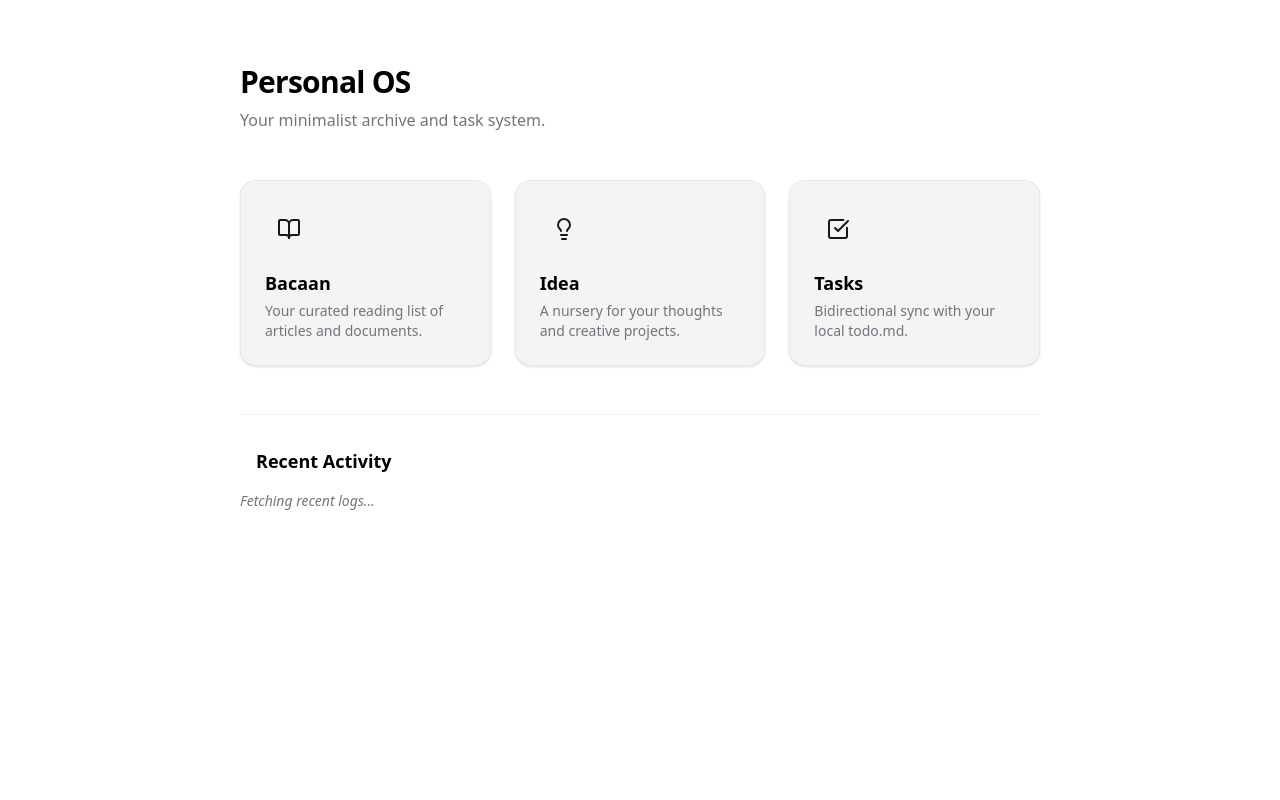
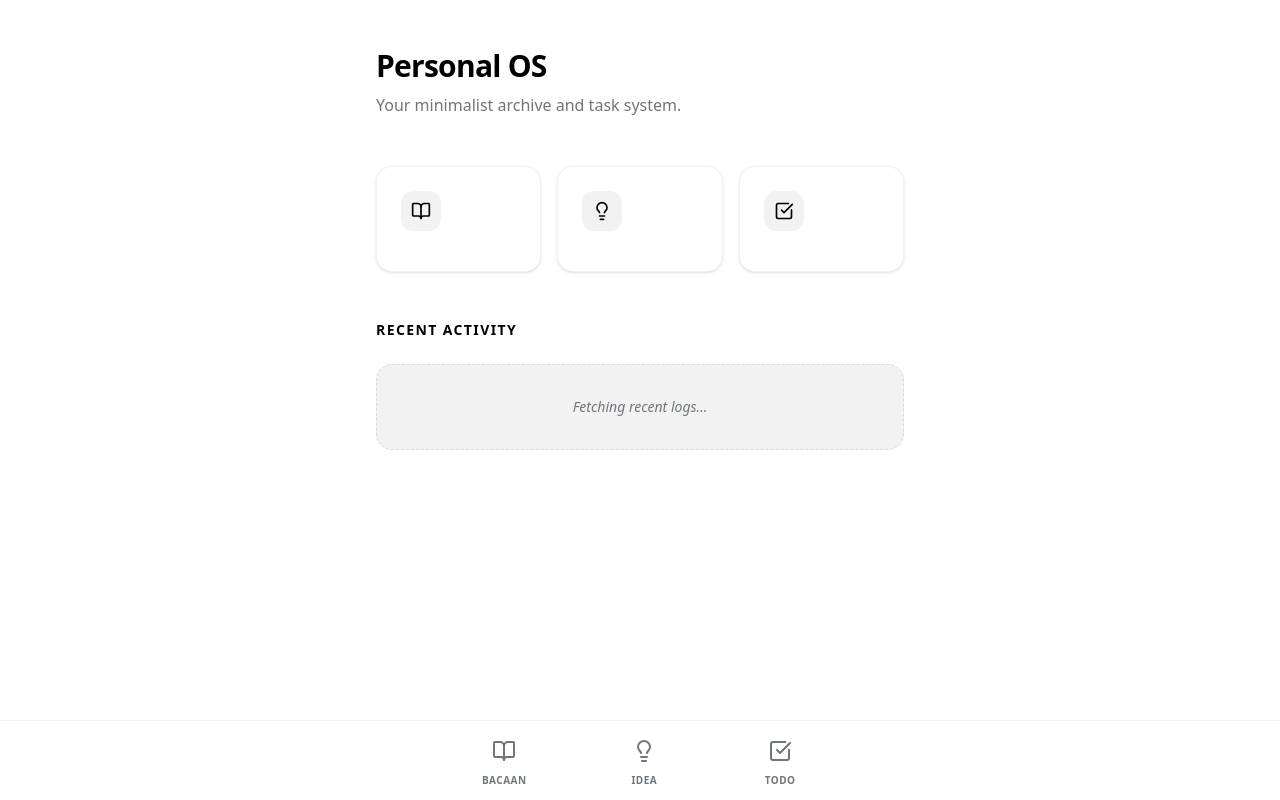
Before and after one commit to pubgnewst99/personal-tma, a Next.js app: page / in a window 1280 px wide. Built offline with nearby package versions, Linux system fonts and the light colour scheme.

Commit message:
style: refactor UI to Tab Bar layout (Layout 1)

```diff
--- a/src/app/layout.tsx
+++ b/src/app/layout.tsx
@@ -25,6 +25,8 @@ export const viewport: Viewport = {
   userScalable: false,
 };
 
+import Navigation from "@/components/Navigation";
+
 export default function RootLayout({
   children,
 }: Readonly<{
@@ -41,9 +43,10 @@ export default function RootLayout({
       <body
         className={`${geistSans.variable} ${geistMono.variable} antialiased selection:bg-accent/30`}
       >
-        <main className="min-h-screen">
+        <main className="min-h-screen pb-24">
           {children}
         </main>
+        <Navigation />
       </body>
     </html>
   );
--- a/src/app/page.tsx
+++ b/src/app/page.tsx
@@ -3,44 +3,37 @@ import CategoryCard from "@/components/CategoryCard";
 
 export default function Home() {
   return (
-    <div className="px-6 py-8 md:px-12 md:py-16 max-w-4xl mx-auto space-y-12">
-      <header className="space-y-2">
-        <h1 className="text-3xl font-bold tracking-tight text-tg-text">
-          Personal OS
-        </h1>
-        <p className="text-tg-hint">
-          Your minimalist archive and task system.
-        </p>
+    <div className="max-w-xl mx-auto px-6 py-12">
+      <header className="mb-12">
+        <h1 className="text-3xl font-bold text-tg-text mb-2 tracking-tight">Personal OS</h1>
+        <p className="text-tg-hint leading-relaxed">Your minimalist archive and task system.</p>
       </header>
 
-      <div className="grid gap-6 sm:grid-cols-2 lg:grid-cols-3">
+      <div className="grid grid-cols-1 md:grid-cols-3 gap-4 mb-12">
         <CategoryCard
           title="Bacaan"
           description="Your curated reading list of articles and documents."
-          iconType="bacaan"
-          href="/bacaan"
+          path="/bacaan"
+          icon={BookOpen}
         />
         <CategoryCard
           title="Idea"
           description="A nursery for your thoughts and creative projects."
-          iconType="idea"
-          href="/idea"
+          path="/idea"
+          icon={Lightbulb}
         />
         <CategoryCard
           title="Tasks"
           description="Bidirectional sync with your local todo.md."
-          iconType="todos"
-          href="/todos"
+          path="/todos"
+          icon={CheckSquare}
         />
       </div>
 
-      <section className="pt-8 border-t border-black/5 dark:border-white/5">
-        <h2 className="text-lg font-semibold mb-4 flex items-center gap-2 text-tg-text">
-          <span className="w-2 h-2 rounded-full bg-accent animate-pulse" />
-          Recent Activity
-        </h2>
-        <div className="text-sm text-tg-hint italic">
-          Fetching recent logs...
+      <section className="mt-12">
+        <h2 className="text-sm font-bold uppercase tracking-widest text-tg-text mb-6">Recent Activity</h2>
+        <div className="p-8 rounded-2xl bg-black/5 dark:bg-white/5 border border-dashed border-black/10 dark:border-white/10 text-center">
+          <p className="text-tg-hint text-sm italic">Fetching recent logs...</p>
         </div>
       </section>
     </div>
--- a/src/components/CategoryCard.tsx
+++ b/src/components/CategoryCard.tsx
@@ -13,34 +13,25 @@ const ICON_MAP = {
 interface CategoryCardProps {
     title: string;
     description: string;
-    iconType: keyof typeof ICON_MAP;
-    href: string;
+    icon: React.ElementType; // Changed from iconType
+    path: string; // Changed from href
     count?: number;
 }
 
-export default function CategoryCard({ title, description, iconType, href, count }: CategoryCardProps) {
-    const Icon = ICON_MAP[iconType] || HelpCircle;
+export default function CategoryCard({ title, description, path, icon: Icon }: CategoryCardProps) {
+    // const Icon = ICON_MAP[iconType] || HelpCircle; // This line is removed as icon is passed directly
 
     return (
-        <Link href={href}>
+        <Link href={path}>
             <motion.div
-                whileHover={{ scale: 1.02 }}
+                whileHover={{ y: -4 }}
                 whileTap={{ scale: 0.98 }}
-                className="relative group overflow-hidden rounded-2xl p-6 bg-tg-secondary border border-black/5 dark:border-white/5 shadow-sm"
+                className="h-full p-6 rounded-2xl bg-white dark:bg-zinc-900 border border-black/5 dark:border-white/5 shadow-sm hover:shadow-md transition-all flex flex-col gap-4"
             >
-                <div className="flex items-start justify-between mb-4">
-                    <div className="p-3 rounded-xl bg-accent/10 text-accent">
-                        <Icon size={24} />
-                    </div>
-                    {count !== undefined && (
-                        <span className="text-xs font-medium text-tg-hint px-2 py-1 bg-black/5 dark:bg-white/5 rounded-full">
-                            {count} items
-                        </span>
-                    )}
+                <div className="w-10 h-10 rounded-xl bg-black/5 dark:bg-white/5 flex items-center justify-center text-tg-text">
+                    <Icon size={20} />
                 </div>
                 <div>
-                    <h3 className="text-lg font-semibold text-tg-text mb-1">{title}</h3>
-                    <p className="text-sm text-tg-hint line-clamp-2">{description}</p>
                 </div>
                 <div className="absolute right-6 bottom-6 opacity-0 group-hover:opacity-100 transition-opacity">
                     <motion.div
--- a/src/components/FileCard.tsx
+++ b/src/components/FileCard.tsx
@@ -1,6 +1,7 @@
 import { useRouter } from "next/navigation";
 import { motion } from "framer-motion";
 import { ContentMetadata } from "@/lib/indexer";
+import { FileText, ChevronRight } from "lucide-react";
 
 interface FileCardProps {
     item: ContentMetadata;
@@ -23,47 +24,50 @@ export default function FileCard({ item }: FileCardProps) {
             initial={{ opacity: 0, y: 10 }}
             animate={{ opacity: 1, y: 0 }}
             onClick={handleCardClick}
-            className="group relative p-4 rounded-xl hover:bg-black/5 dark:hover:bg-white/5 transition-colors border-b border-black/5 dark:border-white/5 last:border-0 cursor-pointer"
+            className="group relative p-6 rounded-2xl bg-white dark:bg-zinc-900 shadow-sm border border-black/5 dark:border-white/5 hover:shadow-md transition-all cursor-pointer mb-4"
         >
-            <div className="flex justify-between items-start mb-1">
-                <h4 className="font-semibold text-tg-text group-hover:text-accent transition-colors">
-                    {item.title}
-                </h4>
-                <span className="text-[10px] uppercase tracking-wider text-tg-hint font-mono">
-                    {item.source}
+            <div className="flex justify-between items-start mb-3">
+                <div className="flex items-center gap-2 text-accent">
+                    <FileText size={18} />
+                    <span className="text-[10px] uppercase font-bold tracking-widest">
+                        {item.readingTime || 1} MIN READ
                     </span>
                 </div>
-
-            {item.summary && (
-                <p className="text-sm text-tg-hint line-clamp-2 mb-2 leading-relaxed">
-                    {item.summary}
-                </p>
-            )}
-
-            <div className="flex flex-wrap gap-2 items-center text-[11px]">
-                <span className="text-tg-hint">
+                <span className="text-xs text-tg-hint">
                     {new Date(item.date || "").toLocaleDateString(undefined, {
                         year: 'numeric',
                         month: 'short',
                         day: 'numeric'
                     })}
                 </span>
-                {item.tags.length > 0 && (
-                    <>
-                        <span className="text-black/20 dark:text-white/20">•</span>
-                        <div className="flex gap-1">
+            </div>
+
+            <h4 className="text-lg font-bold text-tg-text group-hover:text-accent transition-colors mb-2 leading-tight">
+                {item.title}
+            </h4>
+
+            {item.summary && (
+                <p className="text-sm text-tg-hint line-clamp-2 mb-4 leading-relaxed">
+                    {item.summary}
+                </p>
+            )}
+
+            <div className="flex items-center justify-between mt-auto">
+                <div className="flex flex-wrap gap-1.5">
                     {item.tags.slice(0, 3).map(tag => (
                         <button
                             key={tag}
                             onClick={(e) => handleTagClick(e, tag)}
-                                    className="px-1.5 py-0.5 rounded bg-accent/10 text-accent font-medium hover:bg-accent hover:text-white transition-colors"
+                            className="px-2 py-0.5 rounded-md bg-black/5 dark:bg-white/5 text-[10px] font-bold text-tg-hint hover:text-accent transition-colors"
                         >
-                                    #{tag}
+                            #{tag.toUpperCase()}
                         </button>
                     ))}
                 </div>
-                    </>
-                )}
+                <div className="flex items-center gap-1 text-accent font-bold text-xs">
+                    <span>Read more</span>
+                    <ChevronRight size={14} />
+                </div>
             </div>
         </motion.div>
     );
--- /dev/null
+++ b/src/components/Navigation.tsx
@@ -0,0 +1,55 @@
+"use client";
+
+import Link from "next/link";
+import { usePathname } from "next/navigation";
+import { BookOpen, Lightbulb, CheckSquare } from "lucide-react";
+
+export default function Navigation() {
+    const pathname = usePathname();
+
+    const tabs = [
+        {
+            name: "Bacaan",
+            path: "/bacaan",
+            icon: BookOpen,
+        },
+        {
+            name: "Idea",
+            path: "/idea",
+            icon: Lightbulb,
+        },
+        {
+            name: "Todo",
+            path: "/todos",
+            icon: CheckSquare,
+        },
+    ];
+
+    return (
+        <nav className="fixed bottom-0 left-0 right-0 z-50 bg-white/80 dark:bg-zinc-900/80 backdrop-blur-md border-t border-black/5 dark:border-white/5 pb-safe">
+            <div className="max-w-md mx-auto flex justify-around items-center px-4 py-3">
+                {tabs.map((tab) => {
+                    const isActive = pathname.startsWith(tab.path);
+                    const Icon = tab.icon;
+
+                    return (
+                        <Link
+                            key={tab.path}
+                            href={tab.path}
+                            className={`flex flex-col items-center gap-1 transition-colors ${isActive ? "text-accent" : "text-tg-hint hover:text-tg-text"
+                                }`}
+                        >
+                            <div className={`p-1.5 rounded-xl transition-all ${isActive ? "bg-accent/10" : ""
+                                }`}>
+                                <Icon size={24} strokeWidth={isActive ? 2.5 : 2} />
+                            </div>
+                            <span className="text-[10px] font-semibold uppercase tracking-wider">
+                                {tab.name}
+                            </span>
+                        </Link>
+                    );
+                })}
+            </div>
+        </nav>
+    );
+}
--- a/src/lib/indexer.ts
+++ b/src/lib/indexer.ts
@@ -13,6 +13,7 @@ export type ContentMetadata = {
     summary?: string;
     updatedAt: number;
     folder?: string;
+    readingTime?: number;
 };
 
 export type ContentItem = {
@@ -68,7 +69,8 @@ export async function listContent(source: "bacaan" | "idea"): Promise<ContentMet
                         tags: data.tags || data.labels || [],
                         summary,
                         updatedAt: stats.mtimeMs,
-                        folder
+                        folder,
+                        readingTime: Math.max(1, Math.ceil(content.split(/\s+/).length / 200))
                     };
                 } catch (err) {
                     console.error(`Error parsing ${file}:`, err);
@@ -107,7 +109,8 @@ export async function getContentById(id: string): Promise<ContentItem | null> {
             title: data.title || content.match(/^#\s+(.+)$/m)?.[1].trim() || path.basename(absolutePath, ".md"),
             date: data.date || content.match(/Date Saved:\s*(\d{4}-\d{2}-\d{2})/i)?.[1] || stats.mtime.toISOString(),
             tags: data.tags || data.labels || [],
-            updatedAt: stats.mtimeMs
+            updatedAt: stats.mtimeMs,
+            readingTime: Math.max(1, Math.ceil(content.split(/\s+/).length / 200))
         };
 
         return { metadata, content };
```
Lines whose indentation alone changed are shown as unchanged.
